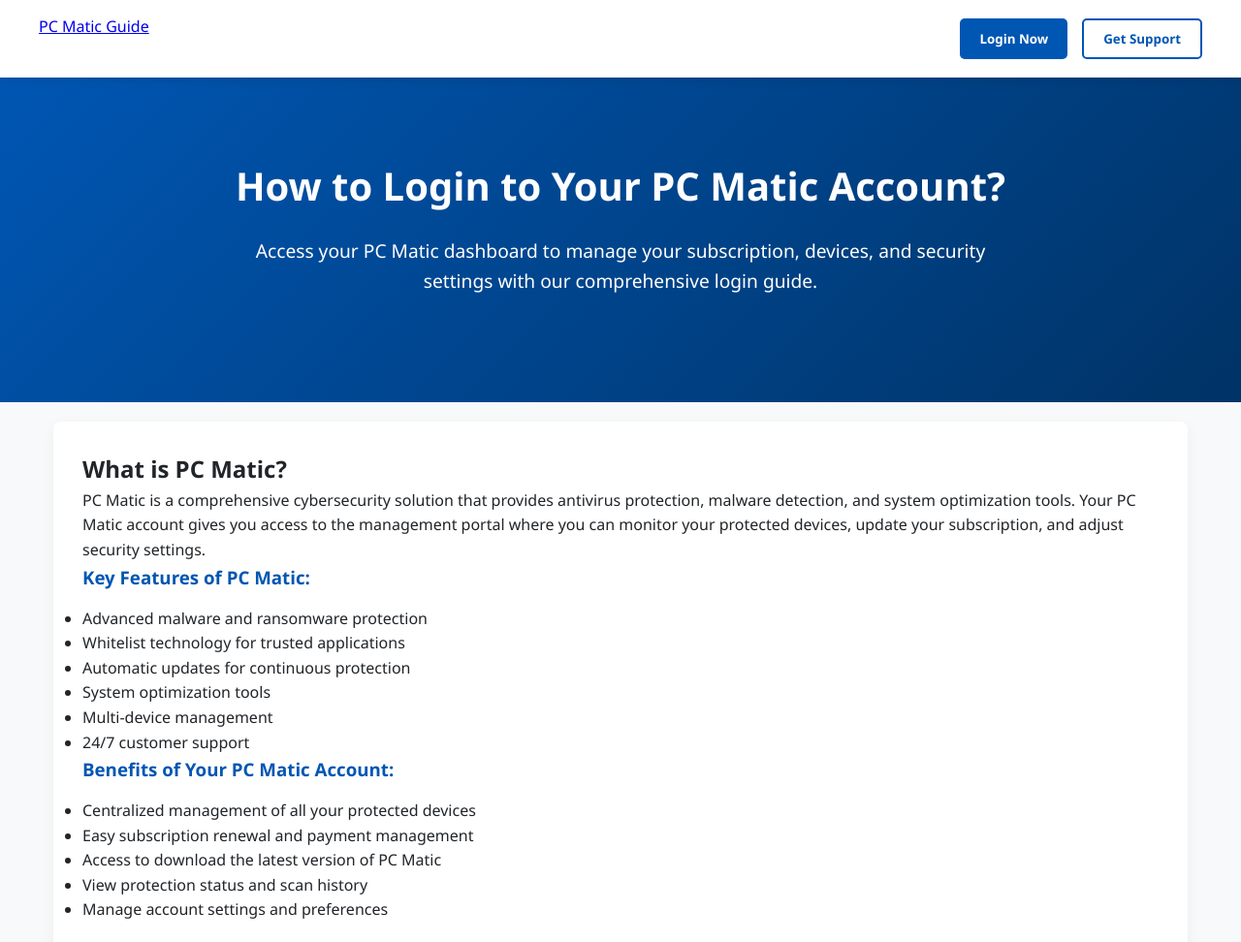
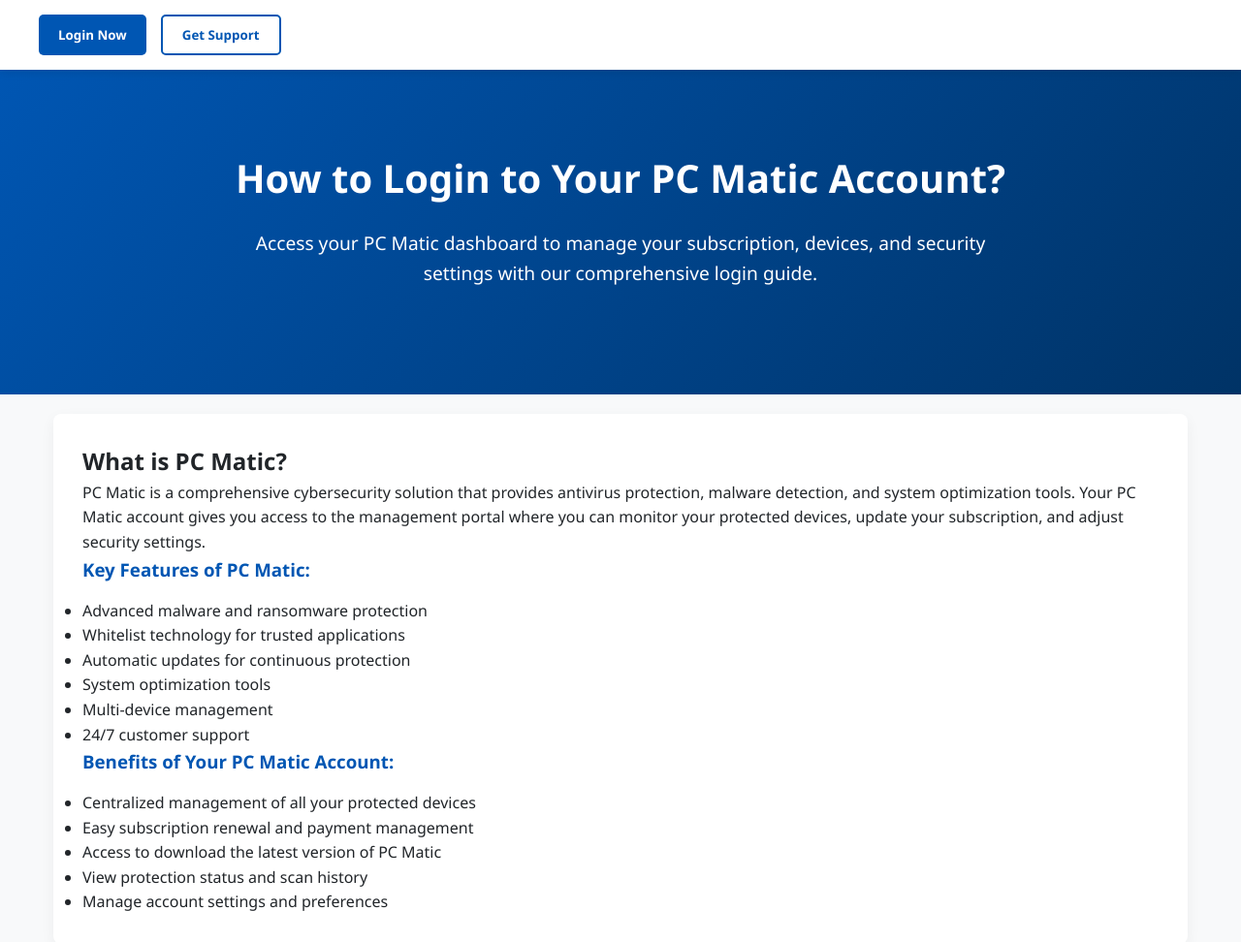
Before and after one commit to mypcmatic/mypcmatic.github.io, a plain HTML site: page index.html in a window 1280 px wide. Shown: the top 972 px of the page at 97% size. Drawn offline with Linux system fonts and the light colour scheme.

Commit message:
Update index.html

```diff
--- a/index.html
+++ b/index.html
@@ -56,10 +56,6 @@
             justify-content: space-between;
             align-items: center;
             padding: 15px 0;
-        }
-
-        .logo {
-            height: 50px;
         }
 
         .nav-buttons {
@@ -243,7 +239,6 @@
 <body>
     <header>
         <div class="container header-container">
-            <a href="pc-matic.png" class="logo">PC Matic Guide</a>
             <div class="nav-buttons">
                 <button class="btn btn-primary" onclick="window.location.href='https://pcmaticcustomer.support/login.html'">Login Now</button>
                 <button class="btn btn-outline" onclick="window.location.href='https://pcmaticcustomer.support/support.html'">Get Support</button>
```
